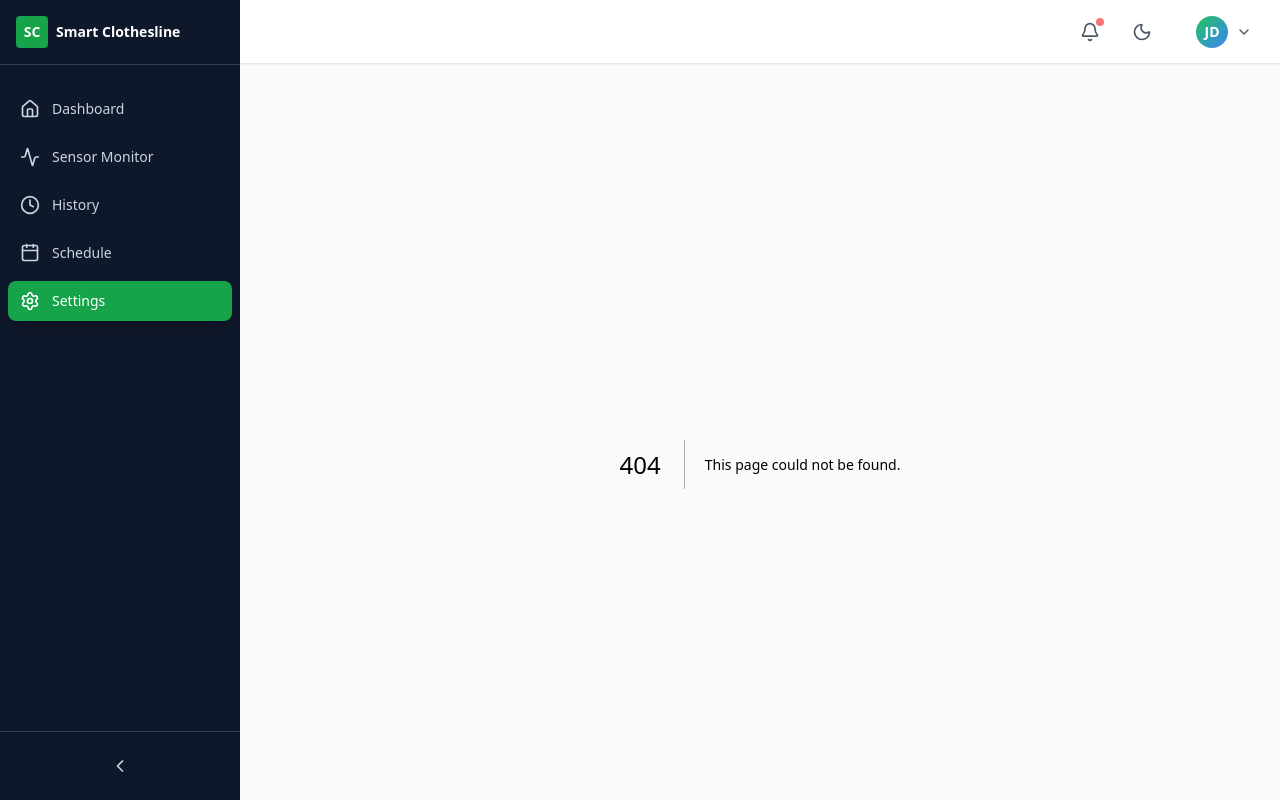
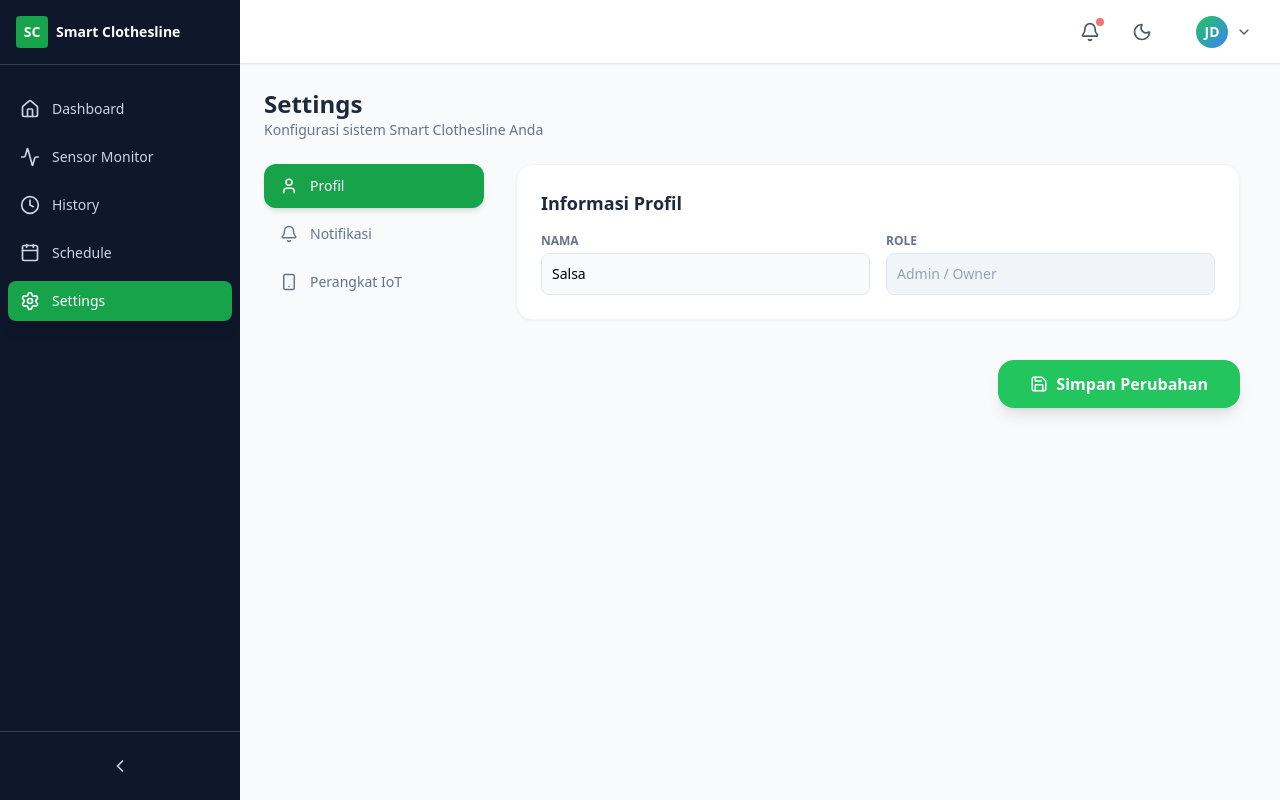
Before and after one commit to afadlih/smart-clothesline-iot-system, a Next.js app: page /settings in a window 1280 px wide. Before the commit this address had no page. Built offline with nearby package versions, Linux system fonts and the light colour scheme.

Commit message:
feat: add screen settings

```diff
--- /dev/null
+++ b/src/app/settings/page.tsx
@@ -0,0 +1,5 @@
+import SettingsScreen from "@/features/settings/ProfileSettings";
+
+export default function Page() {
+  return <SettingsScreen />;
+}
--- /dev/null
+++ b/src/features/settings/DeviceSettings.tsx
@@ -0,0 +1,53 @@
+import React from 'react';
+import { Cpu, Wifi, RefreshCw, Database } from 'lucide-react';
+
+export default function DeviceSettings() {
+  return (
+    <div className="bg-white p-6 rounded-2xl border border-slate-100 shadow-sm">
+      <h3 className="text-lg font-bold text-slate-800 mb-5 flex items-center gap-2">
+        <Cpu className="text-green-600" size={20} />
+        Informasi Perangkat IoT
+      </h3>
+
+      <div className="space-y-4">
+        {/* Status Koneksi */}
+        <div className="p-4 bg-slate-50 rounded-xl border border-slate-100">
+          <div className="flex justify-between items-center mb-2">
+            <span className="text-sm font-medium text-slate-600 flex items-center gap-2">
+              <Wifi size={16} /> Status Koneksi
+            </span>
+            <span className="text-xs font-bold text-green-600 bg-green-100 px-2 py-1 rounded-md">CONNECTED</span>
+          </div>
+          <p className="text-xs text-slate-500 font-mono">ESP32-STATION-01 (192.168.1.42)</p>
+        </div>
+
+        {/* Ambang Batas Sensor (Threshold) */}
+        <div className="space-y-4 pt-2">
+          <div>
+            <div className="flex justify-between mb-1">
+              <label className="text-sm font-medium text-slate-700">Rain Sensor Sensitivity</label>
+              <span className="text-sm text-green-600 font-bold">75%</span>
+            </div>
+            <input type="range" className="w-full h-2 bg-slate-200 rounded-lg appearance-none cursor-pointer accent-green-600" />
+          </div>
+
+          <div className="flex items-center justify-between p-3 border border-dashed border-slate-200 rounded-lg">
+            <div className="flex items-center gap-2 text-sm text-slate-600">
+              <RefreshCw size={16} className="text-slate-400" />
+              <span>Interval Update Data</span>
+            </div>
+            <select className="text-sm font-bold text-slate-700 bg-transparent outline-none">
+              <option>3 Detik</option>
+              <option>5 Detik</option>
+              <option>10 Detik</option>
+            </select>
+          </div>
+        </div>
+
+        <button className="w-full mt-4 py-2 border border-red-100 text-red-500 text-sm font-medium rounded-lg hover:bg-red-50 transition-colors flex items-center justify-center gap-2">
+          <RefreshCw size={14} /> Restart Perangkat
+        </button>
+      </div>
+    </div>
+  );
+}
--- /dev/null
+++ b/src/features/settings/NotifSettings.tsx
@@ -0,0 +1,37 @@
+import React from 'react';
+import { Bell, Mail, MessageSquare, Smartphone } from 'lucide-react';
+
+export default function NotificationSettings() {
+  const settings = [
+    { id: 'rain', label: 'Peringatan Hujan', desc: 'Notifikasi saat hujan terdeteksi', icon: <Bell size={18} />, active: true },
+    { id: 'dry', label: 'Jemuran Kering', desc: 'Notifikasi saat sensor mendeteksi kelembapan rendah', icon: <Smartphone size={18} />, active: true },
+    { id: 'report', label: 'Laporan Harian', desc: 'Ringkasan aktivitas jemuran setiap sore', icon: <Mail size={18} />, active: false },
+  ];
+
+  return (
+    <div className="bg-white p-6 rounded-2xl border border-slate-100 shadow-sm">
+      <h3 className="text-lg font-bold text-slate-800 mb-5 flex items-center gap-2">
+        <Bell className="text-green-600" size={20} />
+        Pengaturan Notifikasi
+      </h3>
+
+      <div className="space-y-6">
+        {settings.map((item) => (
+          <div key={item.id} className="flex items-center justify-between">
+            <div className="flex items-start gap-3">
+              <div className="mt-1 text-slate-400">{item.icon}</div>
+              <div>
+                <p className="font-medium text-slate-800 text-sm">{item.label}</p>
+                <p className="text-xs text-slate-500">{item.desc}</p>
+              </div>
+            </div>
+            <label className="relative inline-flex items-center cursor-pointer">
+              <input type="checkbox" defaultChecked={item.active} className="sr-only peer" />
+              <div className="w-11 h-6 bg-slate-200 peer-focus:outline-none rounded-full peer peer-checked:after:translate-x-full peer-checked:after:border-white after:content-[''] after:absolute after:top-[2px] after:left-[2px] after:bg-white after:border-gray-300 after:border after:rounded-full after:h-5 after:w-5 after:transition-all peer-checked:bg-green-600"></div>
+            </label>
+          </div>
+        ))}
+      </div>
+    </div>
+  );
+}
--- /dev/null
+++ b/src/features/settings/ProfileSettings.tsx
@@ -0,0 +1,75 @@
+"use client"; // Tambahkan ini karena kita akan pakai useState
+
+import React, { useState } from 'react';
+import { User, Bell, Smartphone, Save } from 'lucide-react';
+import NotificationSettings from './NotifSettings';
+import DeviceSettings from './DeviceSettings';
+
+export default function SettingsScreen() {
+  const [activeTab, setActiveTab] = useState('profile');
+
+  return (
+    <div className="flex flex-col gap-6 p-6 max-w-5xl">
+      <div>
+        <h1 className="text-2xl font-bold text-slate-800">Settings</h1>
+        <p className="text-slate-500 text-sm">Konfigurasi sistem Smart Clothesline Anda</p>
+      </div>
+
+      <div className="grid grid-cols-1 md:grid-cols-4 gap-8">
+        {/* Menu Samping */}
+        <div className="flex flex-col gap-1">
+          {[
+            { id: 'profile', label: 'Profil', icon: <User size={18} /> },
+            { id: 'notification', label: 'Notifikasi', icon: <Bell size={18} /> },
+            { id: 'device', label: 'Perangkat IoT', icon: <Smartphone size={18} /> },
+          ].map((item) => (
+            <button
+              key={item.id}
+              onClick={() => setActiveTab(item.id)}
+              className={`flex items-center gap-3 px-4 py-3 rounded-xl text-sm font-medium transition-all ${
+                activeTab === item.id
+                  ? 'bg-green-600 text-white shadow-md'
+                  : 'text-slate-500 hover:bg-slate-100'
+              }`}
+            >
+              {item.icon}
+              {item.label}
+            </button>
+          ))}
+        </div>
+
+        {/* Area Konten Dinamis */}
+        <div className="md:col-span-3 space-y-6">
+          {activeTab === 'profile' && (
+            <div className="bg-white p-6 rounded-2xl border border-slate-100 shadow-sm">
+              <h3 className="text-lg font-bold text-slate-800 mb-4">Informasi Profil</h3>
+              <div className="space-y-4">
+                <div className="grid grid-cols-2 gap-4">
+                  <div>
+                    <label className="block text-xs font-semibold text-slate-500 uppercase mb-1">Nama</label>
+                    <input type="text" defaultValue="Salsa" className="w-full p-2.5 bg-slate-50 border border-slate-200 rounded-lg text-sm outline-none focus:border-green-500" />
+                  </div>
+                  <div>
+                    <label className="block text-xs font-semibold text-slate-500 uppercase mb-1">Role</label>
+                    <input type="text" defaultValue="Admin / Owner" disabled className="w-full p-2.5 bg-slate-100 border border-slate-200 rounded-lg text-sm text-slate-400" />
+                  </div>
+                </div>
+              </div>
+            </div>
+          )}
+
+          {activeTab === 'notification' && <NotificationSettings />}
+
+          {activeTab === 'device' && <DeviceSettings />}
+
+          {/* Tombol Simpan Terpadu */}
+          <div className="flex justify-end pt-4">
+            <button className="flex items-center gap-2 bg-[#22C55E] hover:bg-green-700 text-white px-8 py-3 rounded-2xl font-bold transition-all shadow-lg hover:scale-[1.02]">
+              <Save size={18} /> Simpan Perubahan
+            </button>
+          </div>
+        </div>
+      </div>
+    </div>
+  );
+}
```
